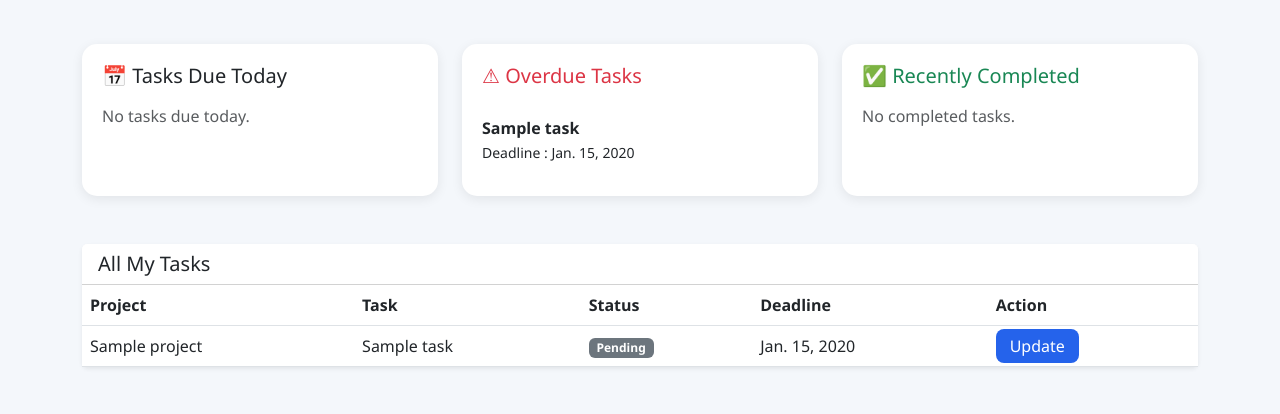
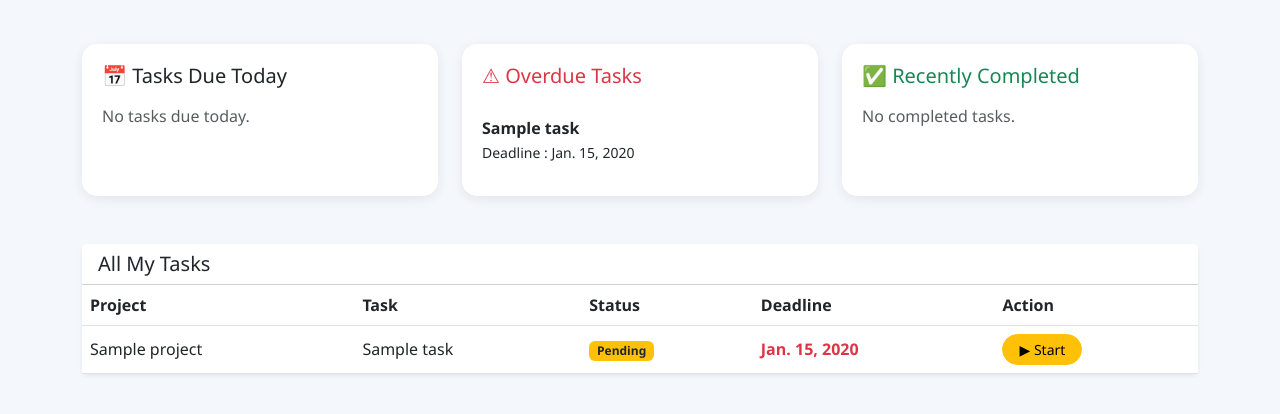
Before and after one commit to Pratik-23-max/project-tracker-django, a Django app: page /welcome/ in a window 1280 px wide. Shown: the part 271-685 px from the top of the page. Run offline with Django 5.2, Linux system fonts and the light colour scheme; a user stored in the database is signed in; tables that the repository leaves empty hold one stand-in row (values such as "Sample post").

Commit message:
Enhance employee workflow with one-click task updates and dashboard UI improvements

```diff
--- a/tracker/templates/tracker/employee_dashboard.html
+++ b/tracker/templates/tracker/employee_dashboard.html
@@ -322,29 +322,123 @@ All My Tasks
 
 <td>
 
-<span class="badge bg-secondary">
+{% if task.status == "Pending" %}
 
-{{ task.status }}
+<span class="badge bg-warning text-dark">
+
+Pending
 
 </span>
+
+{% elif task.status == "In Progress" %}
+
+<span class="badge bg-primary">
+
+In Progress
+
+</span>
+
+{% else %}
+
+<span class="badge bg-success">
+
+Completed
+
+</span>
+
+{% endif %}
 
 </td>
 
 <td>
 
-{{ task.deadline }}
+{% if task.deadline %}
+
+    {% if task.deadline < today %}
+
+        <span class="text-danger fw-bold">
+
+            {{ task.deadline }}
+
+        </span>
+
+    {% elif task.deadline == today %}
+
+        <span class="text-warning fw-bold">
+
+            {{ task.deadline }}
+
+        </span>
+
+    {% else %}
+
+        {{ task.deadline }}
+
+    {% endif %}
+
+{% else %}
+
+<span class="text-muted">
+
+No Deadline
+
+</span>
+
+{% endif %}
 
 </td>
 
 <td>
 
-<a
-href="{% url 'update_task_status' task.id %}"
-class="btn-update">
+{% if task.status == "Pending" %}
 
-Update
+<form method="POST" action="{% url 'update_task_status' task.id %}">
 
-</a>
+    {% csrf_token %}
+
+    <input
+        type="hidden"
+        name="status"
+        value="In Progress"
+    >
+
+    <button class="btn btn-warning btn-sm rounded-pill px-3">
+
+        ▶ Start
+
+    </button>
+
+</form>
+
+{% elif task.status == "In Progress" %}
+
+<form method="POST" action="{% url 'update_task_status' task.id %}">
+
+    {% csrf_token %}
+
+    <input
+        type="hidden"
+        name="status"
+        value="Completed"
+    >
+
+    <button class="btn btn-success btn-sm rounded-pill px-3">
+
+        ✔ Complete
+
+    </button>
+
+</form>
+
+{% else %}
+
+<button class="btn btn-secondary btn-sm rounded-pill px-3" disabled>
+
+✓ Completed
+
+</button>
+
+{% endif %}
 
 </td>
 
--- a/tracker/views.py
+++ b/tracker/views.py
@@ -170,6 +170,7 @@ def employee_dashboard(request):
         'overdue_tasks': overdue_tasks,
 
         'recently_completed': recently_completed,
+        'today': date.today(),
     }
 
     return render(
@@ -255,10 +256,19 @@ def project_detail(request, project_id):
 # 7. Update Task Status
 @login_required
 def update_task_status(request, task_id):
-    task = get_object_or_404(Task, id=task_id, assigned_to=request.user)
+
+    task = get_object_or_404(
+        Task,
+        id=task_id,
+        assigned_to=request.user
+    )
+
     if request.method == 'POST':
-        task.status = request.POST.get('status')
+
+        task.status = request.POST.get("status")
+
         task.save()
+
     return redirect('employee_dashboard')
 #8.create project view
 @login_required
```
